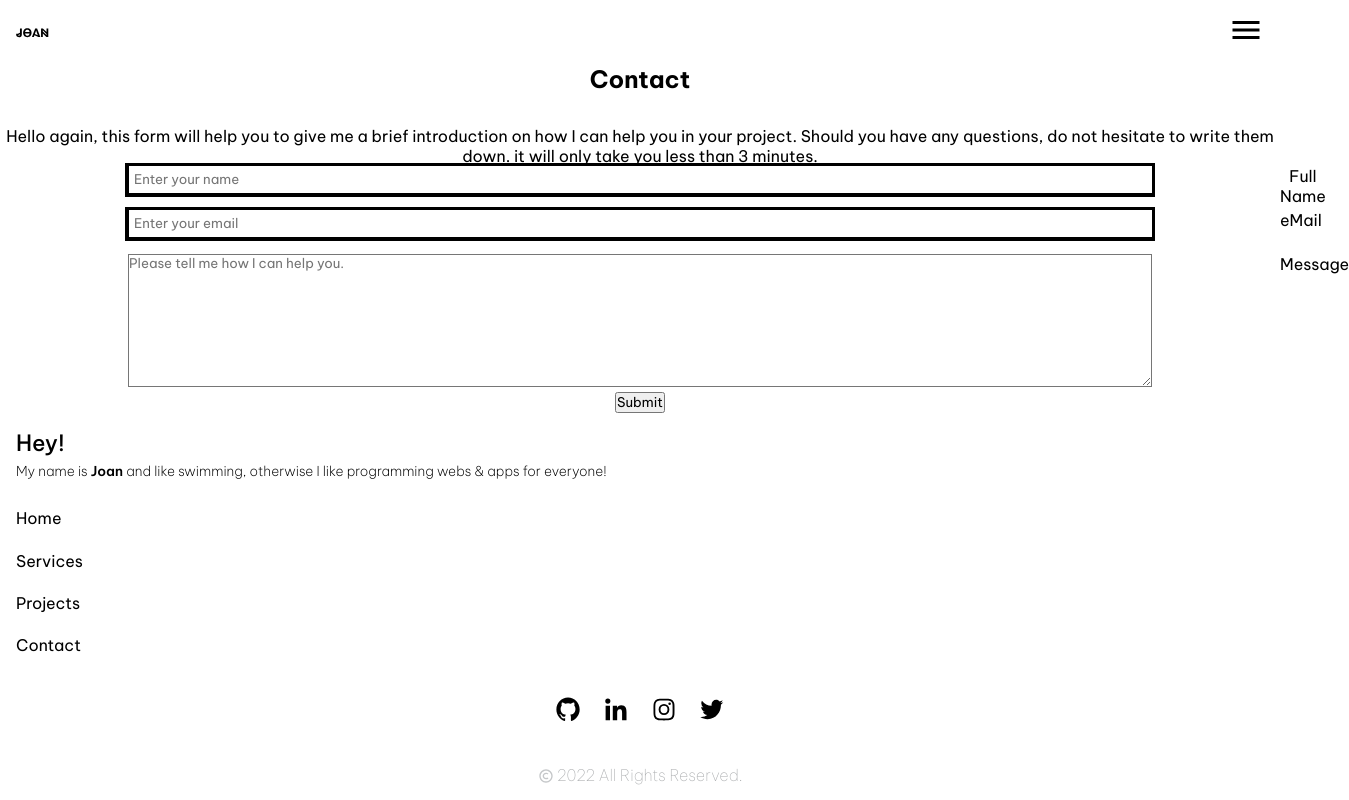
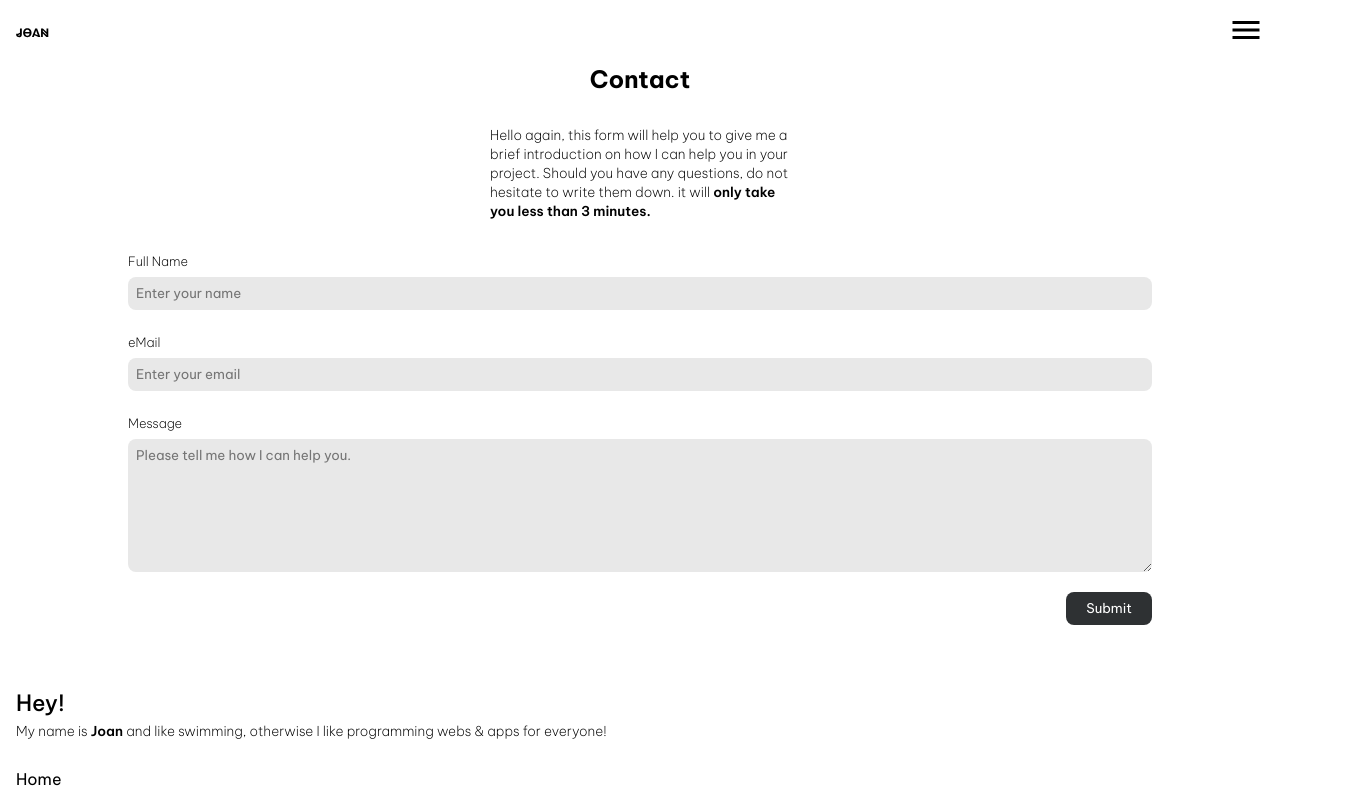
Before and after one commit to JonMenez/landing-page-giDev, a React app: page /form in a window 1280 px wide. Shown: the top 800 px of the page, 1349 px wide, since content can reach past the window. Built offline with nearby package versions, Linux system fonts and the light colour scheme.

Commit message:
[ADD] styles

```diff
--- a/src/styles/app.scss
+++ b/src/styles/app.scss
@@ -4,7 +4,6 @@
     box-sizing: border-box;
     padding: 0;
     margin: 0;
-    scroll-behavior: smooth;
     font-family: 'Be Vietnam Pro' ,sans-serif;
 
     a {
@@ -23,4 +22,8 @@
       list-style: none;
     }
 
+    button {
+      cursor: pointer;
+    }
+
   }
--- a/src/styles/contact.scss
+++ b/src/styles/contact.scss
@@ -20,4 +20,15 @@
         text-align: center;
         padding-bottom: 1.5rem;
     }
+
+    &__button {
+        flex: 0 0 auto;
+        font-size: 1rem;
+        color: #fff;
+        background-color: $error;
+        padding: .5rem 1.5rem;
+        border: none;
+        border-radius: 8px;
+        cursor: pointer;
+    }
 }
--- a/src/styles/error404.scss
+++ b/src/styles/error404.scss
@@ -23,14 +23,12 @@
 
     &__button {
         border: none;
-    }
-
-    &__backHome {
         color: #fff;
         background-color: $grey-200;
         padding: .5rem 1.25rem;
         border-radius: 8px;
     }
+
 }
 
 #error404__slider {
--- a/src/styles/form.scss
+++ b/src/styles/form.scss
@@ -1,44 +1,74 @@
 @import 'vars';
 @import 'mixins';
 
+/*---------- Form Page ----------*/
+
 .form {
-    text-align: center;
+    text-align: right;
     width: 100%;
+    margin-bottom: 3rem;
+
+    /*---------- Form title & text ----------*/
+
+    &__title {
+        text-align: center;
+        margin-bottom: 2rem;
+    }
+
+    &__text {
+        width: 300px;
+        margin-inline: auto;
+        font-size: .85rem;
+        font-weight: 200;
+        line-height: 1.4;
+        text-align: left;
+        margin-bottom: 2rem;
+
+        span {
+            font-weight: 600;
+        }
+    }
+
+    /*---------- Form Container ----------*/
 
     &__container {
         width: 80%;
         margin-inline: auto;
     }
 
-    &__title {
-        margin-bottom: 2rem;
-    }
 
     &__label {
         display: block;
-        position: absolute;
-        z-index: 1;
-        left: 100%;
-        // bottom: 0;
+        font-size: .8rem;
+        font-weight: 200;
+        text-align: left;
+        padding-bottom: .5rem;
     }
 
     &__input {
-        outline: solid;
-        position: relative;
         width: 100%;
-        padding: 5px;
-        margin-bottom: 1rem;
-        border: {
-            top: none;
-            bottom: solid 1px;
-            left: 1px solid;
-            right: none;
-        };
+        background-color: #E8E8E8;
+        padding: .5rem;
+        margin-bottom: 1.5rem;
+        border: none;
+        border-radius: 8px;
     }
 
     &__textarea {
         width: 100%;
         height: 10em;
-        // border-radius: 6px;
+        background-color: #E8E8E8;
+        padding: .5rem;
+        margin-bottom: 1rem;
+        border: none;
+        border-radius: 8px;
+    }
+
+    &__submit {
+        color: #fff;
+        background-color: $grey-200;
+        padding: .5rem 1.25rem;
+        border: none;
+        border-radius: 8px;
     }
 }
```
Also changed, not shown: src/styles/ctaButton.scss (deleted, +0 -13 lines).
